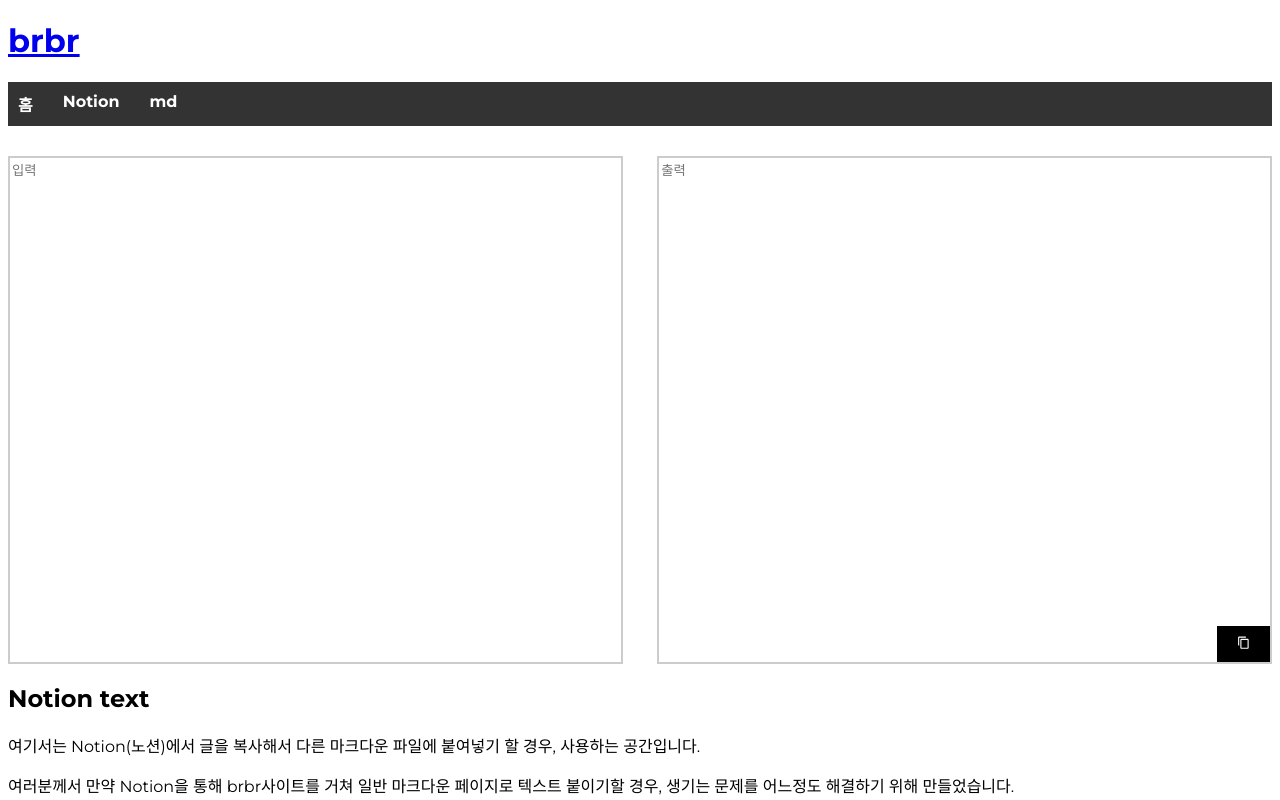
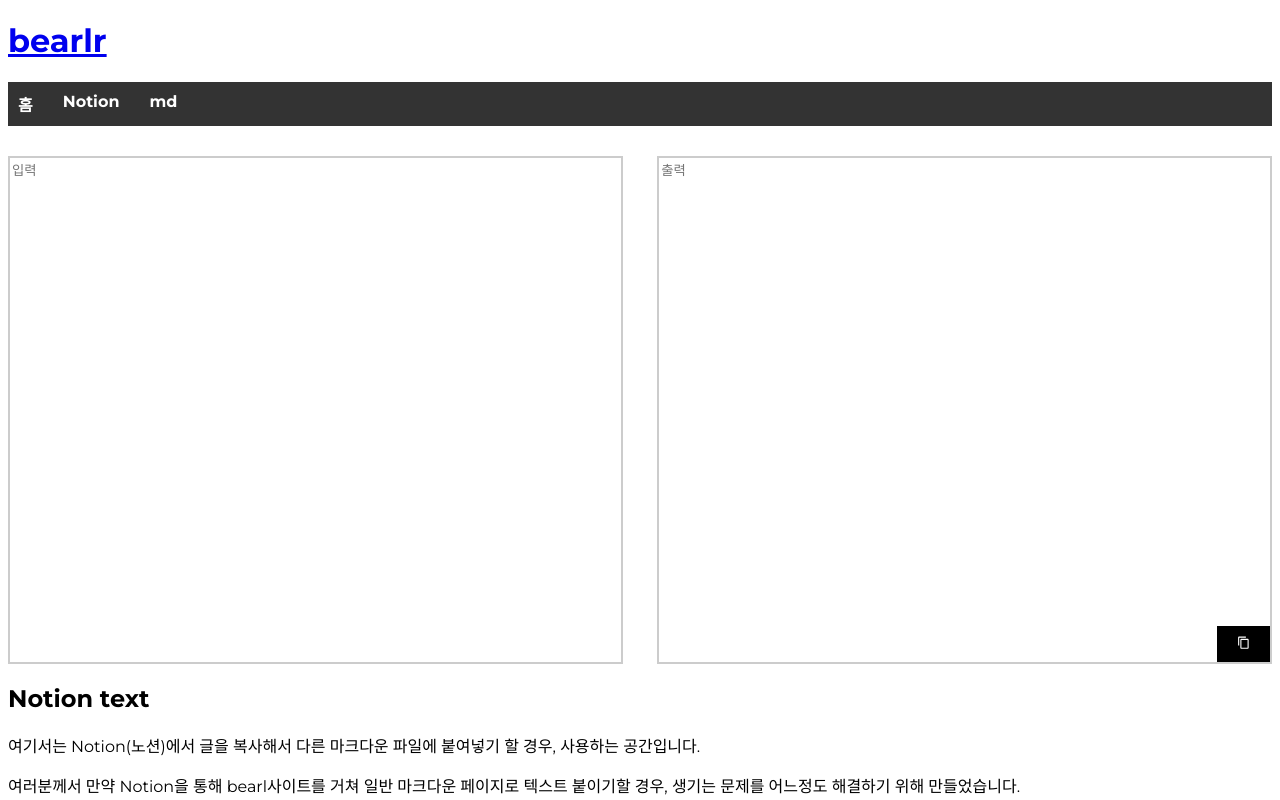
Before and after one commit to ZetBe/bearl, a Next.js app: page /notion in a window 1280 px wide. Shown: the top 800 px of the page. Built offline with nearby package versions, Linux system fonts and the light colour scheme.

Commit message:
fix: change title

```diff
--- a/src/app/app-style/Header.tsx
+++ b/src/app/app-style/Header.tsx
@@ -3,7 +3,7 @@ import Link from 'next/link'
 export default function Header() {
   return (
     <h1>
-      <Link href="/">brbr</Link>
+      <Link href="/">bearlr</Link>
     </h1>
   )
 }
--- a/src/app/notion/page.tsx
+++ b/src/app/notion/page.tsx
@@ -117,7 +117,7 @@ export default function NotionText() {
         경우, 사용하는 공간입니다.
       </p>
       <p>
-        여러분께서 만약 Notion을 통해 brbr사이트를 거쳐 일반 마크다운 페이지로
+        여러분께서 만약 Notion을 통해 bearl사이트를 거쳐 일반 마크다운 페이지로
         텍스트 붙이기할 경우, 생기는 문제를 어느정도 해결하기 위해 만들었습니다.
       </p>
       <p>
```
